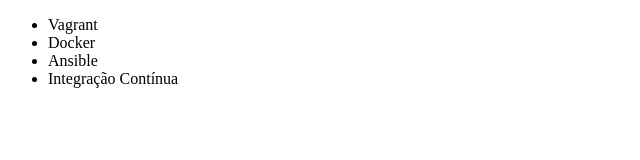
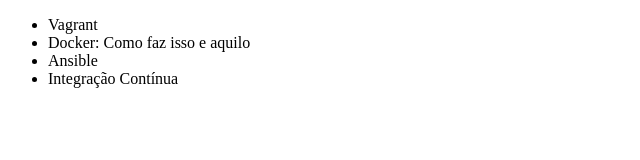
Before and after one commit to Matheus7312/Matheus, a plain HTML site: page index.html in a window 1280 px wide. Shown: the whole page, without its empty margins (0-640 px from the left). Drawn offline with Linux system fonts and the light colour scheme.

Commit message:
Corrigindo de novo o titulo

```diff
--- a/index.html
+++ b/index.html
@@ -7,7 +7,7 @@
 <body>
     <ul>
         <li>Vagrant</li>
-        <li>Docker</li>
+        <li>Docker: Como faz isso e aquilo </li>
         <li>Ansible</li>
         <li>Integração Contínua</li>
     </ul>
```
